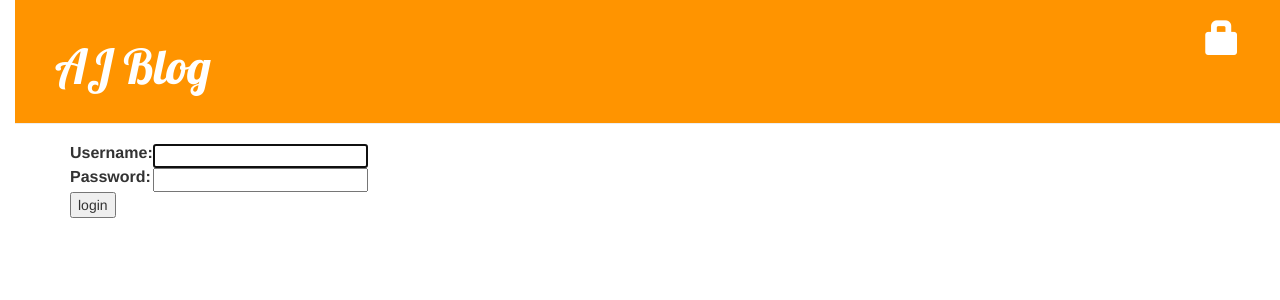
After one commit to aashray18521/my-first-blog, a Django app: page /accounts/login/ in a window 1280 px wide. The commit adds this page. Shown: the top 300 px of the page. Run offline with Django 3.2, Linux system fonts and the light colour scheme; some libraries are stand-ins or nearby versions.

Commit message:
Updated with detailed loging logout add edit publish delete

```diff
--- a/blog/templates/blog/base.html
+++ b/blog/templates/blog/base.html
@@ -11,8 +11,12 @@
         <div class="page-header">
             {% if user.is_authenticated %}
                 <a href="{% url 'post_new' %}" class="top-menu"><span class="glyphicon glyphicon-plus"></span></a>
+                <a href="{% url 'post_draft_list' %}" class="top-menu"><span class="glyphicon glyphicon-edit"></span></a>
+                <p class="top-menu">Hello {{ user.username }} <small>(<a href="{% url 'logout' %}">Log out</a>)</small></p>
+            {% else %}
+                <a href="{% url 'login' %}" class="top-menu"><span class="glyphicon glyphicon-lock"></span></a>
             {% endif %}
-            <h1><a href="/">Django Blog</a></h1>
+            <h1><a href="/">AJ Blog</a></h1>
         </div>
         <div class="content container">
             <div class="row">
--- a/blog/templates/blog/post_detail.html
+++ b/blog/templates/blog/post_detail.html
@@ -6,9 +6,12 @@
             <div class="date">
                 {{ post.published_date }}
             </div>
+        {% else %}
+        	<a class="btn btn-default" href="{% url 'post_publish' pk=post.pk %}">Publish</a>
         {% endif %}
         {% if user.is_authenticated %}
 			<a class="btn btn-default" href="{% url 'post_edit' pk=post.pk %}"><span class="glyphicon glyphicon-pencil"></span></a>
+			<a class="btn btn-default" href="{% url 'post_remove' pk=post.pk %}"><span class="glyphicon glyphicon-remove"></span></a>
 		{% endif %}
 
         <h1>{{ post.title }}</h1>
--- /dev/null
+++ b/blog/templates/registration/login.html
@@ -0,0 +1,27 @@
+{% extends "blog/base.html" %}
+
+{% block content %}
+    {% if form.errors %}
+        <p>Your username and password didn't match. Please try again.</p>
+    {% endif %}
+
+    <form method="post" action="{% url 'login' %}">
+    {% csrf_token %}
+    	<table>
+    		<tr>
+    			<td>{{ form.username.label_tag }}</td>
+    			<td>{{ form.username }}</td>
+    		</tr>
+
+    		<tr>
+    			<td>{{ form.password.label_tag }}</td>
+    			<td>{{ form.password }}</td>
+    		</tr>
+    	</table>
+
+    	<input type="submit" value="login" />
+    	<input type="hidden" name="next" value="{{ next }}" />
+
+    </form>
+
+{% endblock %}
--- a/blog/urls.py
+++ b/blog/urls.py
@@ -6,5 +6,7 @@ urlpatterns = [
     url(r'^post/(?P<pk>\d+)/$', views.post_detail, name='post_detail'),
     url(r'^post/new/$', views.post_new, name='post_new'),
     url(r'^post/(?P<pk>\d+)/edit/$', views.post_edit, name='post_edit'),
-
+    url(r'^drafts/$', views.post_draft_list, name='post_draft_list'),
+    url(r'^post/(?P<pk>\d+)/publish/$', views.post_publish, name = 'post_publish'),
+    url(r'^post/(?P<pk>\d+)/remove/$', views.post_remove, name = 'post_remove')
 ]
--- a/mysite/settings.py
+++ b/mysite/settings.py
@@ -86,6 +86,8 @@ DATABASES = {
 # Password validation
 # https://docs.djangoproject.com/en/1.9/ref/settings/#auth-password-validators
 
+LOGIN_REDIRECT_URL = '/'
+
 AUTH_PASSWORD_VALIDATORS = [
     {
         'NAME': 'django.contrib.auth.password_validation.UserAttributeSimilarityValidator',
--- a/mysite/urls.py
+++ b/mysite/urls.py
@@ -16,7 +16,11 @@ Including another URLconf
 from django.conf.urls import include, url
 from django.contrib import admin
 
+from django.contrib.auth import views
+
 urlpatterns = [
     url(r'^admin/', admin.site.urls),
+    url(r'^accounts/login/$', views.login, name='login'),
+    url(r'^accounts/logout/$', views.logout, name='logout', kwargs={'next_page': '/'}),
     url(r'', include('blog.urls')),
 ]
```
Also changed, not shown: blog/templates/blog/post_draft_list.html (added, +11 -0 lines), blog/views.py (+22 -2 lines).
